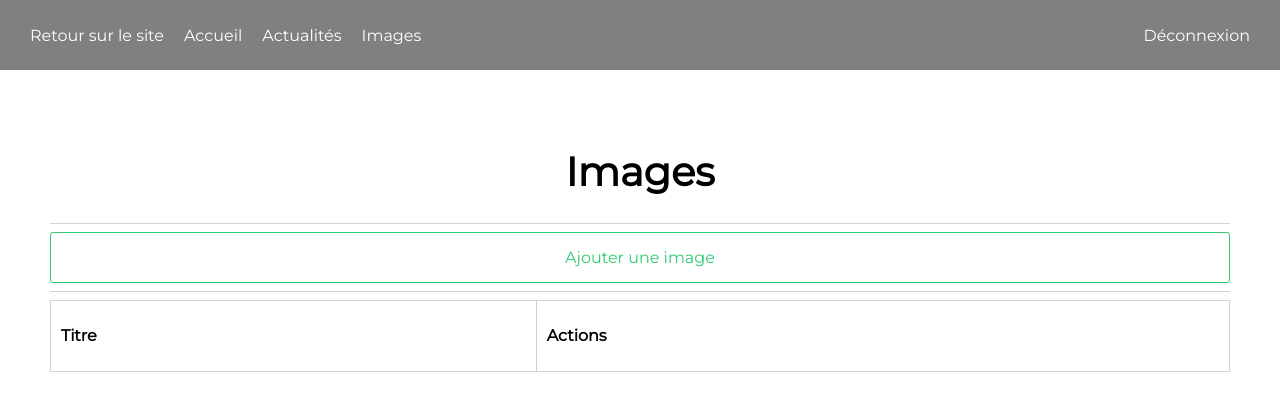
After one commit to AngryKiller/Projet-NSI, a Flask app: template templates/admin/images.html in a window 1280 px wide. The commit adds this page. Shown: the top 411 px of the page. Run offline with Flask 2, Linux system fonts and the light colour scheme; the template is opened without the code that fills it, so the values that code supplies are empty; some libraries are stand-ins or nearby versions.

Commit message:
Added image page

```diff
--- a/app.py
+++ b/app.py
@@ -3,6 +3,7 @@ from util.news import getNews, deletearticle, addarticle, getArticle, editarticl
 from util.users import register, login, getUser, isAdmin
 from util.shorten import shortenGuest, getlinkfromid
 from util.settings import getSettings, updateSettings
+from util.images import getImages, deleteimage, addimage
 from werkzeug.utils import secure_filename
 
 import os
@@ -174,6 +175,50 @@ def dated_url_for(endpoint, **values):
             values['q'] = int(os.stat(file_path).st_mtime)
     return url_for(endpoint, **values)
 
+@app.route('/images')
+def images():
+    if 'user' in session:
+        return render_template('images.html', images=getImages(), user=getUser(session['user']), settings=getSettings())
+    else:
+        return render_template('images.html', news=getImages(), settings=getSettings())
+
+
+@app.route('/admin/images')
+def adminImages():
+    if 'user' in session and isAdmin(session['user']):
+        return render_template('admin/images.html', images=getImages(), user=getUser(session['user']))
+    else:
+        return redirect('/')
+
+@app.route('/admin/images/delete')
+def deleteimageroute():
+    if 'user' in session and isAdmin(session['user']):
+        id = request.args.get('id', '')
+        deleteimage(id)
+        flash("L'image a été supprimée", 'green')
+        return redirect('/admin/images')
+    else:
+        return redirect('/')
+
+
+@app.route('/admin/images/add', methods=['POST', 'GET'])
+def imageAdd():
+    if 'user' in session and isAdmin(session['user']):
+        if request.method == 'POST':
+            file = request.files['image']
+            if file and allowed_file(file.filename):
+                filename = secure_filename(file.filename)
+                file.save(os.path.join(app.config['UPLOAD_FOLDER'], filename))
+                res = addimage(request.form['imageTitle'], filename)
+                flash("Image ajoutée!", 'green')
+                return redirect('/admin/images')
+            else:
+                flash('Une erreur est survenue', 'red')
+                return redirect('/admin/images')
+        else:
+            return render_template('admin/addimage.html', user=getUser(session['user']), settings=getSettings())
+    else:
+        return redirect('/')
 
 
 @app.route('/digou')
--- a/static/css/style.css
+++ b/static/css/style.css
@@ -251,6 +251,7 @@ a {
     color: white;
     font-family: 'Montserrat';
     padding-bottom: 10px;
+    white-space: pre-wrap;
 }
 .card-content>small{
         color: white;
@@ -272,6 +273,7 @@ a {
     padding: 10px;
     font-family: 'Montserrat';
     border-radius: 3px;
+    white-space: pre-wrap;
 }
 
 input, textarea, select, button {
@@ -378,6 +380,7 @@ textarea:focus{
 .header{
     background-size: cover;
     background-repeat: no-repeat;
+    background-position: center;
     width: 100%;
     height: 400px;
     line-height: 400px;
@@ -393,13 +396,23 @@ textarea:focus{
 
 .image{
     width: 48%;
-    height: 500px;
+    height: 100%;
     background-size: cover;
+    background-position: center;
     line-height: 500px;
+    border-radius: 8px;
+    margin: 20px;
+    transition: 0.5s;
+}
+
+.image:hover{
+    transform: scale(1.03);
+    cursor: pointer;
 }
 
 .image>h1{
     text-align: center;
+    color: white;
 }
 
 .row{
--- a/templates/admin/adminTemplate.html
+++ b/templates/admin/adminTemplate.html
@@ -17,6 +17,7 @@
                 <a class="" href="/">Retour sur le site</a>
                 <a class="" href="/admin">Accueil</a>
                 <a class="" href="/admin/news">Actualités</a>
+                <a class="" href="/admin/images">Images</a>
             </div>
                 <div class="navbar-right">
                 <a href="/logout"> Déconnexion</a>
--- /dev/null
+++ b/templates/admin/images.html
@@ -0,0 +1,27 @@
+{% extends "admin/adminTemplate.html" %}
+
+{% block content %}
+    <h1 class="title">Images</h1>
+    <hr>
+    <a href="/admin/images/add" class="btn btn-xl btn-green btn-block">Ajouter une image</a>
+    <hr>
+    <table class="table-full">
+  <thead>
+    <tr>
+      <th scope="col">Titre</th>
+      <th scope="col">Actions</th>
+    </tr>
+  </thead>
+  <tbody>
+  {% for image in images: %}
+    <tr>
+      <th scope="row">{{ image[1] }}</th>
+      <td>
+  <a href="/img/{{ image[2] }}"  class="btn btn-blue" target="_blank">Voir</a>
+  <a href="/admin/images/delete?id={{ image[0] }}" class="btn btn-red">Supprimer</a>
+</td>
+    </tr>
+  {% endfor %}
+  </tbody>
+</table>
+{% endblock %}
--- a/templates/pageTemplate.html
+++ b/templates/pageTemplate.html
@@ -14,12 +14,12 @@
                 <div class="navbar">
             <div class="navbar-items">
                 <a class="active" href="/">Accueil</a>
-
+                <a class="" href="/images">Images</a>
             </div>
                 <div class="navbar-right">
                 {% if user %}
                                         <div class="dropdown">
-  <a onclick="myFunction()" class="dropbtn">Mon compte</a>
+  <a onclick="myFunction()" class="dropbtn">Mon compte ▼</a>
   <div id="myDropdown" class="dropdown-content">
 
                 <a href="/logout"> Déconnexion</a>
@@ -30,7 +30,7 @@
 </div>
                 {% else %}
                     <div class="dropdown">
-  <a onclick="myFunction()" class="dropbtn">Connexion/Inscription</a>
+  <a onclick="myFunction()" class="dropbtn">Connexion/Inscription ▼</a>
   <div id="myDropdown" class="dropdown-content">
     <a href="/login">Se connecter</a>
     <a href="/register">S'inscrire</a>
```
Also changed, not shown: templates/admin/addimage.html (added, +21 -0 lines), templates/images.html (added, +15 -0 lines), util/images.py (added, +31 -0 lines).
